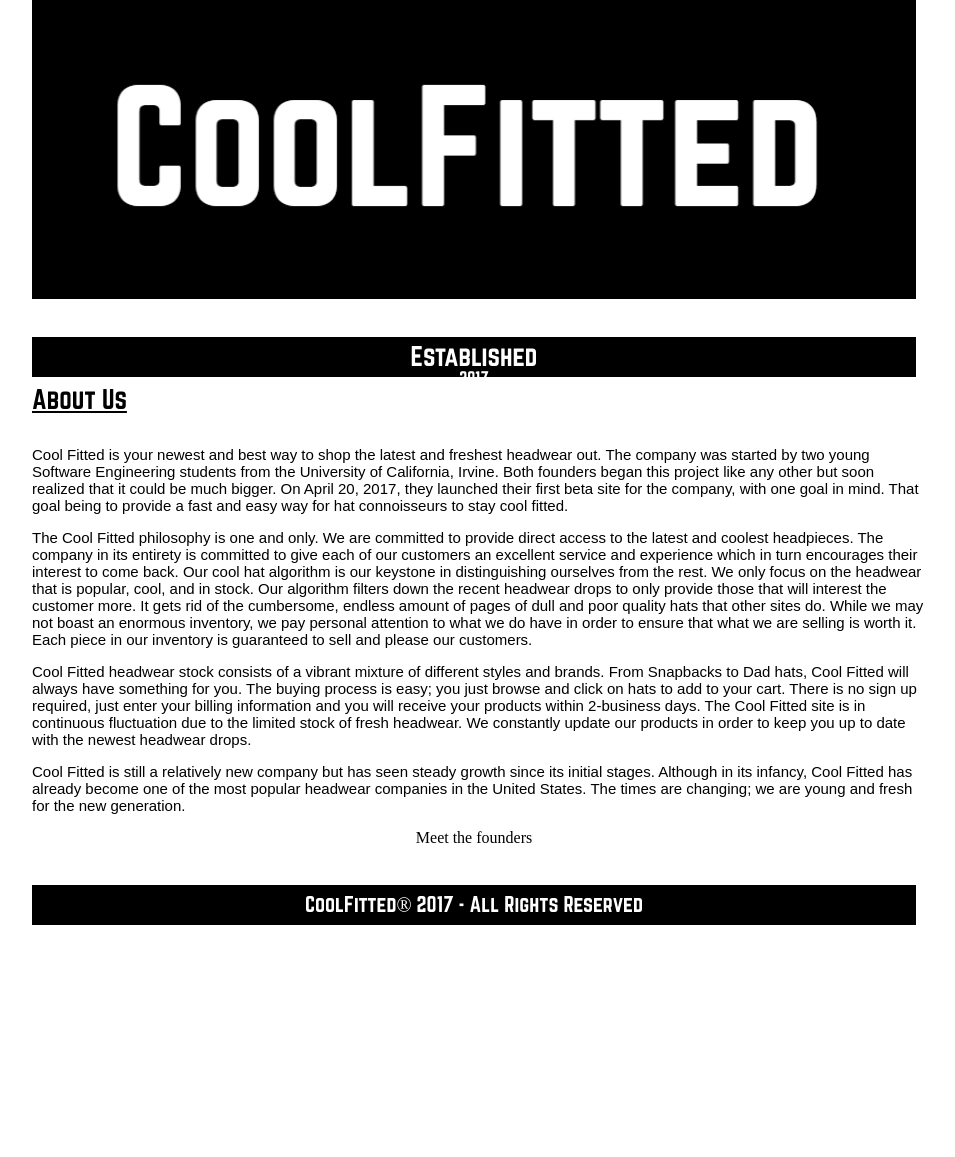
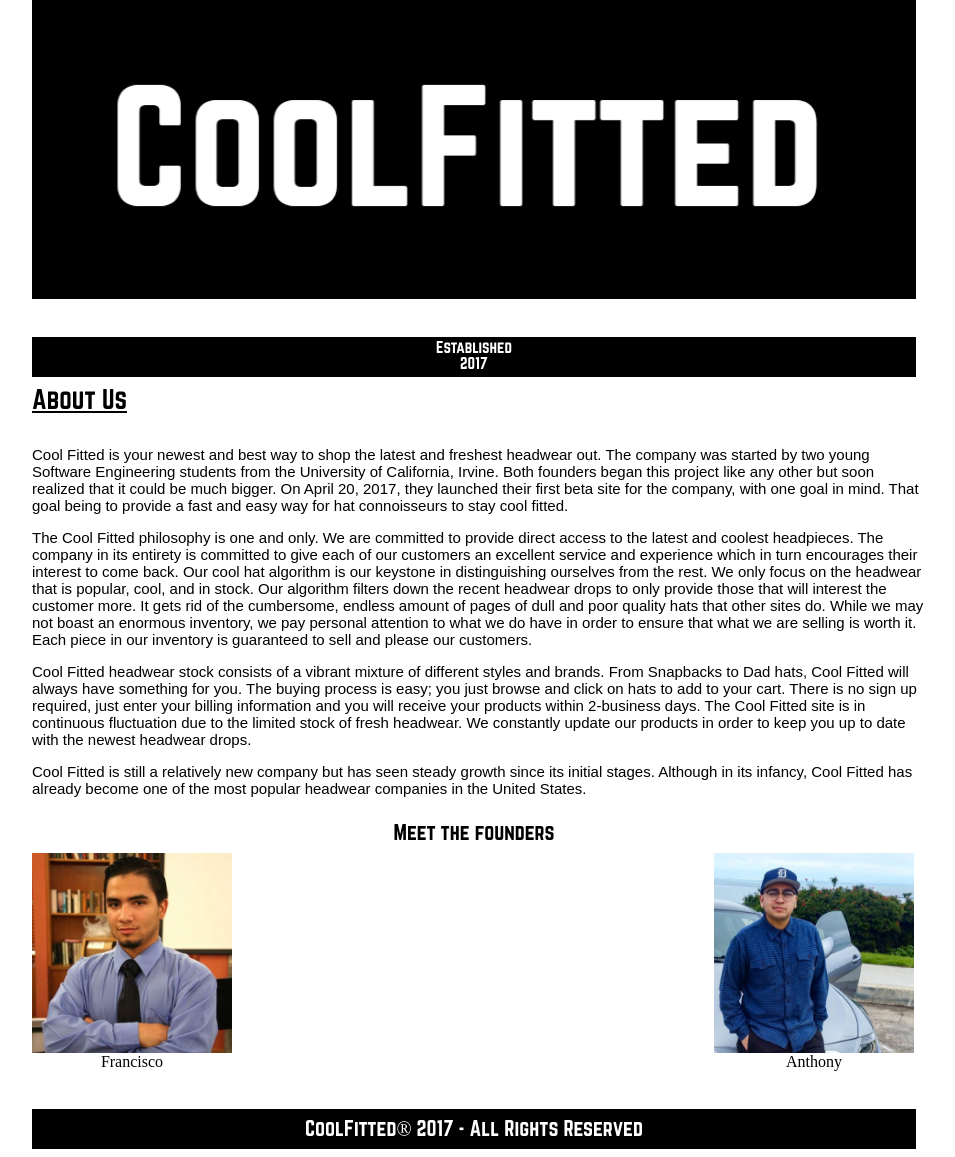
Before and after one commit to aserran/INF-124, a PHP site: page /aboutus.html in a window 1280 px wide. Shown: the part 107-1264 px from the top of the page, without its empty margins (166-1121 px from the left). Before the commit the page ends 1032 px from the top, so only its background shows below. Run offline with PHP 8.4, Linux system fonts and the light colour scheme.

Commit message:
Finished about us page

```diff
--- a/aboutus.html
+++ b/aboutus.html
@@ -25,14 +25,14 @@
 					<img src='Media/CoolFittedTitle.png' height="300" width="70%" style='margin-top: 3%'>
 				</div>
 				<div class='featcombo'>
-					<div class='combocontent'>
-						Established<br /><span><a href='newarrivals.html'>2017</a></span>
+					<div class='combocontent1'>
+						Established<br /><span>2017</span>
 					</div>
 				</div>
 				<div class= 'abouttitle' >
 					About Us
 					<br>
-				</br>
+				  </br>
         </div>
 				<div class= 'about'>
 					<p>
@@ -69,24 +69,30 @@
 					<p>
 						Cool Fitted is still a relatively new company but has seen steady growth since
 						its initial stages. Although in its infancy, Cool Fitted has already become one of
-						the most popular headwear companies in the United States. The times are changing;
-						we are young and fresh for the new generation.
+						the most popular headwear companies in the United States.
 					</p>
 				</div>
 				<div class= 'founders'>
 					Meet the founders
 				</div>
-				<div class= 'francisco'>
+				<div class= 'fran'>
+					<img src='Media/francisco.jpg' width='200' height='200'>
+						<div class = 'francisco'>
+							Francisco
+						</div>
 				</div>
-				<div class= 'anthony'>
+				<div class = 'tony'>
+					<img src='Media/anthony.jpg' width='200' height='200'>
+						<div class = 'anthony'>
+							Anthony
+						</div>
 				</div>
-					<div class='footercombo'>
+
+				<div class='footercombo'>
 						<div class='combocontent' style="padding-top:1%; font-size: 20px">
 							CoolFitted&reg; 2017 &#8209; All Rights Reserved
 						</div>
-					</div>
-				<br/>
-				<br/>
+				</div>
 			</div>
 		</div>
 	</center>
--- a/style.css
+++ b/style.css
@@ -66,7 +66,7 @@
 
 .combocontent1 {
 	padding:0.4%;
-	font-size: 20px;
+	font-size: 15px;
 }
 
 .slides {
@@ -210,3 +210,22 @@
 	height: 160px;
 	width: 200px;
 }
+
+.fran {
+	float: left;
+	padding-left: 190px;
+	padding-right: 290px;
+}
+
+.tony {
+	//float: right;
+	//padding-right: 100px;
+}
+
+.founders {
+	font-family: companyFont;
+	font-weight: 400;
+	font-size: 20px;
+	padding-top: 10px;
+	padding-bottom: 10px;
+}
```
Also changed, not shown: Media/anthony.jpg (added), Media/francisco.jpg (added).
